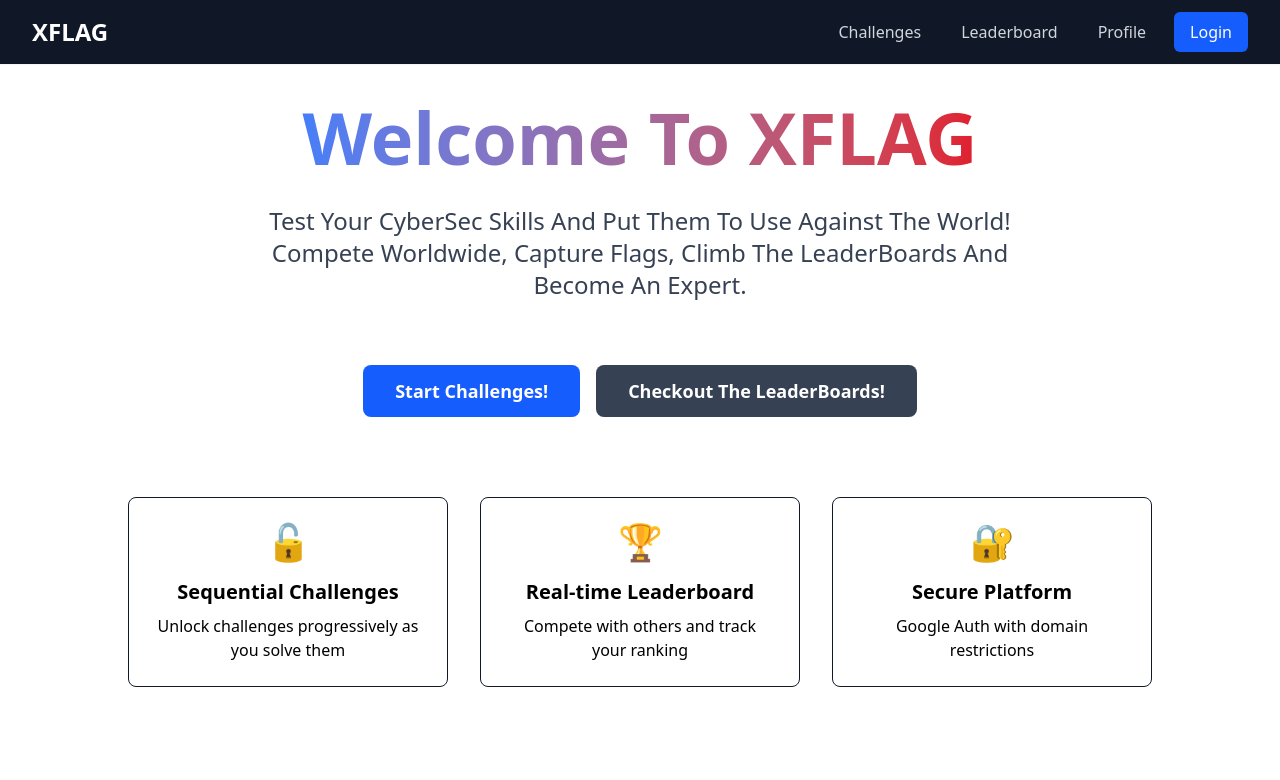
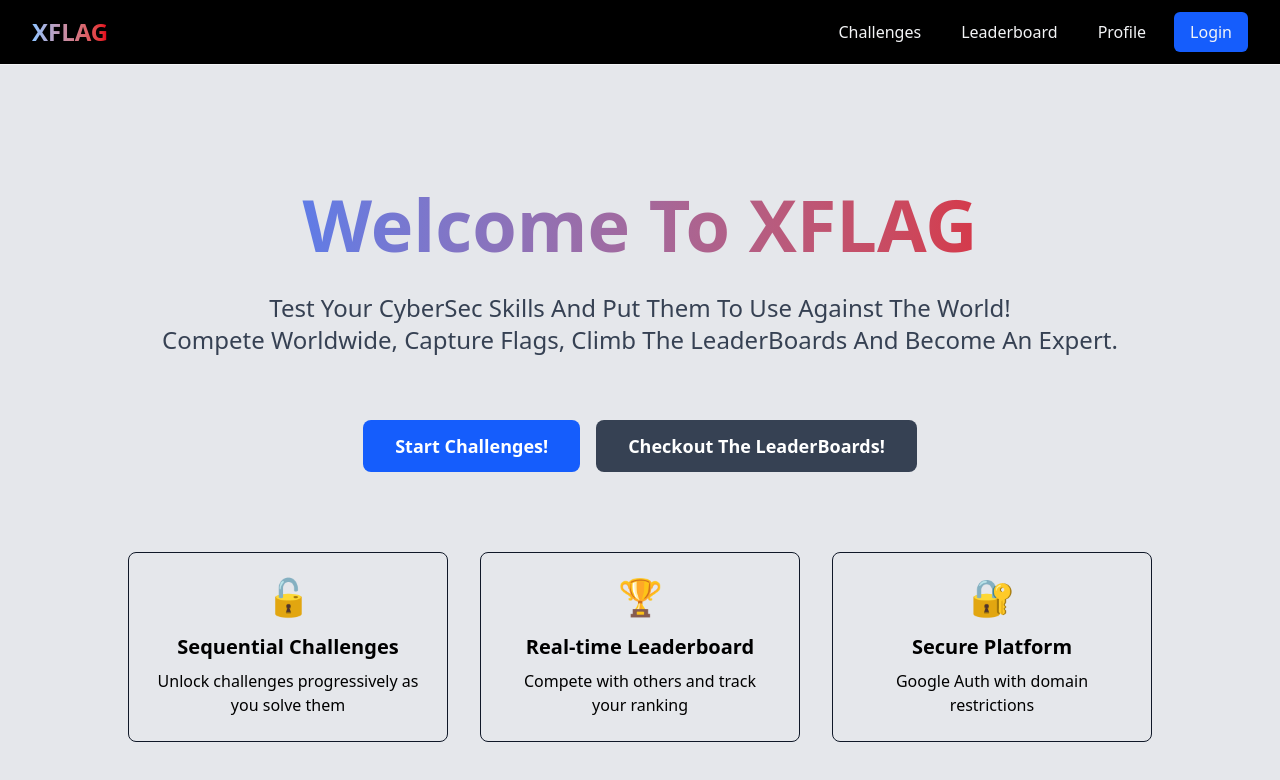
Before and after one commit to Shukl-amber/XFLAG-CTF-Project, a Next.js app: page / in a window 1280 px wide. Shown: the top 780 px of the page. Built offline with nearby package versions, Linux system fonts and the light colour scheme.

Commit message:
Landing CSS

```diff
--- a/app/layout.js
+++ b/app/layout.js
@@ -12,7 +12,7 @@ export default function RootLayout({ children }) {
     <html lang="en">
       <body className="bg-black-900 text-white min-h-screen">
         <Navbar />
-        <main className="mx-auto px-4 sm:px-1 lg:px-1 py-1">
+        <main>
           {children}
         </main>
       </body>
--- a/app/page.js
+++ b/app/page.js
@@ -2,8 +2,8 @@ import Link from "next/link";
 
 export default function Home() {
   return (
-    <div className="max-h-screen flex flex-col items-center justify-center text-center">
-      <div className="space-y-8 mt-8 max-w-3xl">
+    <div className="max-h-screen min-h-screen flex flex-col items-center justify-center text-center bg-gray-200">
+      <div className="space-y-8 max-w-5xl">
         <h1 className="text-7xl font-bold bg-gradient-to-r from-blue-500 to-red-600 bg-clip-text text-transparent">
           Welcome To XFLAG
         </h1>
--- a/components/Navbar.js
+++ b/components/Navbar.js
@@ -2,37 +2,37 @@ import Link from 'next/link'
 
 export default function Navbar() {
   return (
-    <nav className="bg-gray-900 border-b border-gray-100">
+    <nav className="bg-black border-b border-gray-100">
       <div className="mx-auto px-4 sm:px-6 lg:px-8">
         <div className="flex items-center justify-between h-16">
 
-          <Link href="/" className="text-2xl font-bold text-white-500">
+          <Link href="/" className="text-2xl font-bold bg-gradient-to-r from-blue-300 to-red-600 bg-clip-text text-transparent">
             XFLAG
           </Link>
 
           <div className="flex space-x-4">
             <Link
               href="/challenges"
-              className="text-gray-300 hover:text-white px-3 py-2 rounded-md transition"
+              className="text-gray-100 hover:text-white px-3 py-2 rounded-md transition"
             >
               Challenges
             </Link>
             <Link
               href="/leaderboard"
-              className="text-gray-300 hover:text-white px-3 py-2 rounded-md transition"
+              className="text-gray-100 hover:text-white px-3 py-2 rounded-md transition"
             >
               Leaderboard
             </Link>
             <Link
               href="/profile"
-              className="text-gray-300 hover:text-white px-3 py-2 rounded-md transition"
+              className="text-gray-100 hover:text-white px-3 py-2 rounded-md transition"
             >
               Profile
             </Link>
 
             <Link
               href="/login"
-              className="bg-blue-600 hover:bg-blue-700 text-white px-4 py-2 rounded-md transition"
+              className="bg-blue-600 hover:bg-blue-700 text-gray-100 px-4 py-2 rounded-md transition"
             >
               Login
             </Link>
```
